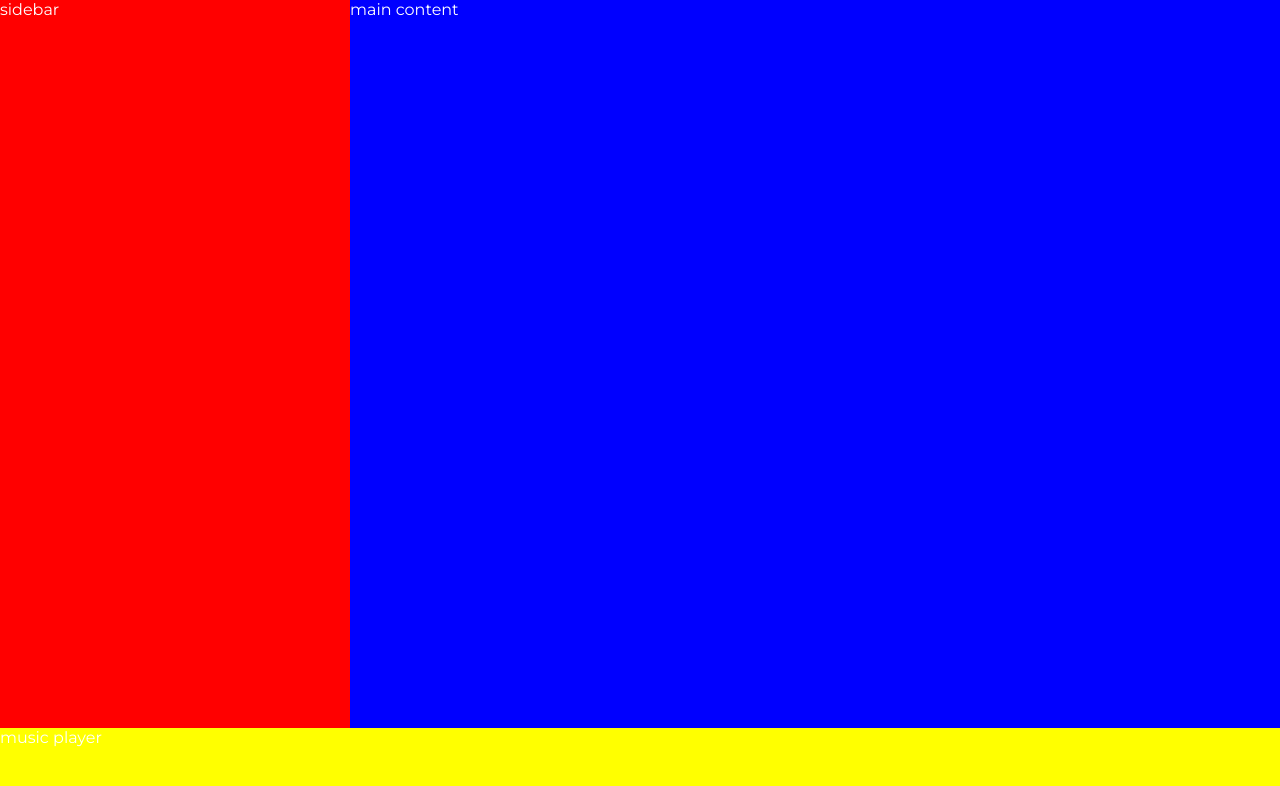
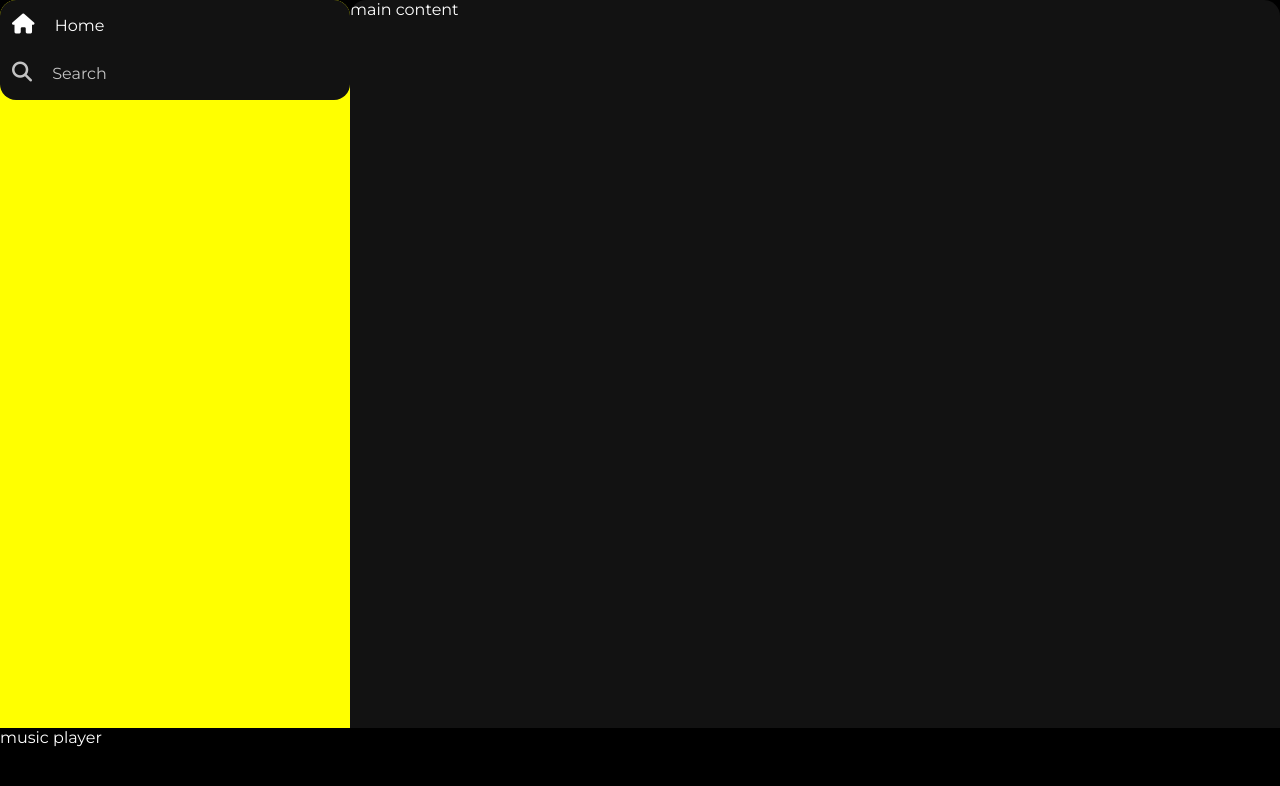
Before and after one commit to hemangsengar/Spotify-Clone-Website, a plain HTML site: page index.html in a window 1280 px wide. Drawn offline with Linux system fonts and the light colour scheme.

Commit message:
sidebar 50 % done

```diff
--- a/index.html
+++ b/index.html
@@ -14,7 +14,19 @@
 <body>
 
     <div class="main">
-        <div class="sidebar">sidebar</div>
+        <div class="sidebar">
+            <div class="nav">
+                <div class="nav-option"  style="opacity: 1;">
+                    <i class="fa-solid fa-house"></i>
+                    <a href="#">Home</a>
+                </div>
+                <div class="nav-option">
+                    <i class="fa-solid fa-magnifying-glass"></i>
+                    <a href="#">Search</a>
+                </div>
+            </div>
+            <div class="library"></div>
+        </div>
         <div class="main-content">main content</div>
         <div class="music-player">music player</div>
     </div>
--- a/style.css
+++ b/style.css
@@ -12,19 +12,60 @@ body {
 }
 
 .sidebar {
-    background-color: red;
+    background-color: yellow;
     width: 350px;
+    border-radius: 1rem; /* 1rem = 8px*/
 }
 
 .main-content {
-    background-color: blue;
+    background-color:  #121212;
     flex: 1;
+    border-radius: 1rem;
+    overflow: auto;
 }
 
 .music-player {
-    background-color: yellow;
+    background-color: black;
     position: fixed;
     bottom: 0px;
     width: 100%;
     height: 72px;
 }
+
+a {
+    text-decoration: none;
+    color: white;
+
+}
+
+.nav {
+    background-color:#121212;
+    border-radius: 1rem;
+    display: flex;
+    flex-direction: column;
+    justify-content: center;
+    height: 100px;
+    padding: 0.5rem, 0.75rem;
+}
+
+.nav-option {
+    line-height: 2.5rem;
+    opacity: 0.75;
+    padding: 0.25rem 0.75rem;
+
+}
+
+.nav-option:hover {
+
+    opacity: 1;
+
+}
+
+.nav-option i {
+    font-size: 1.25rem;
+}
+
+.nav-option a {
+    font-size: 1rem;
+    margin-left: 1rem;
+}
```
